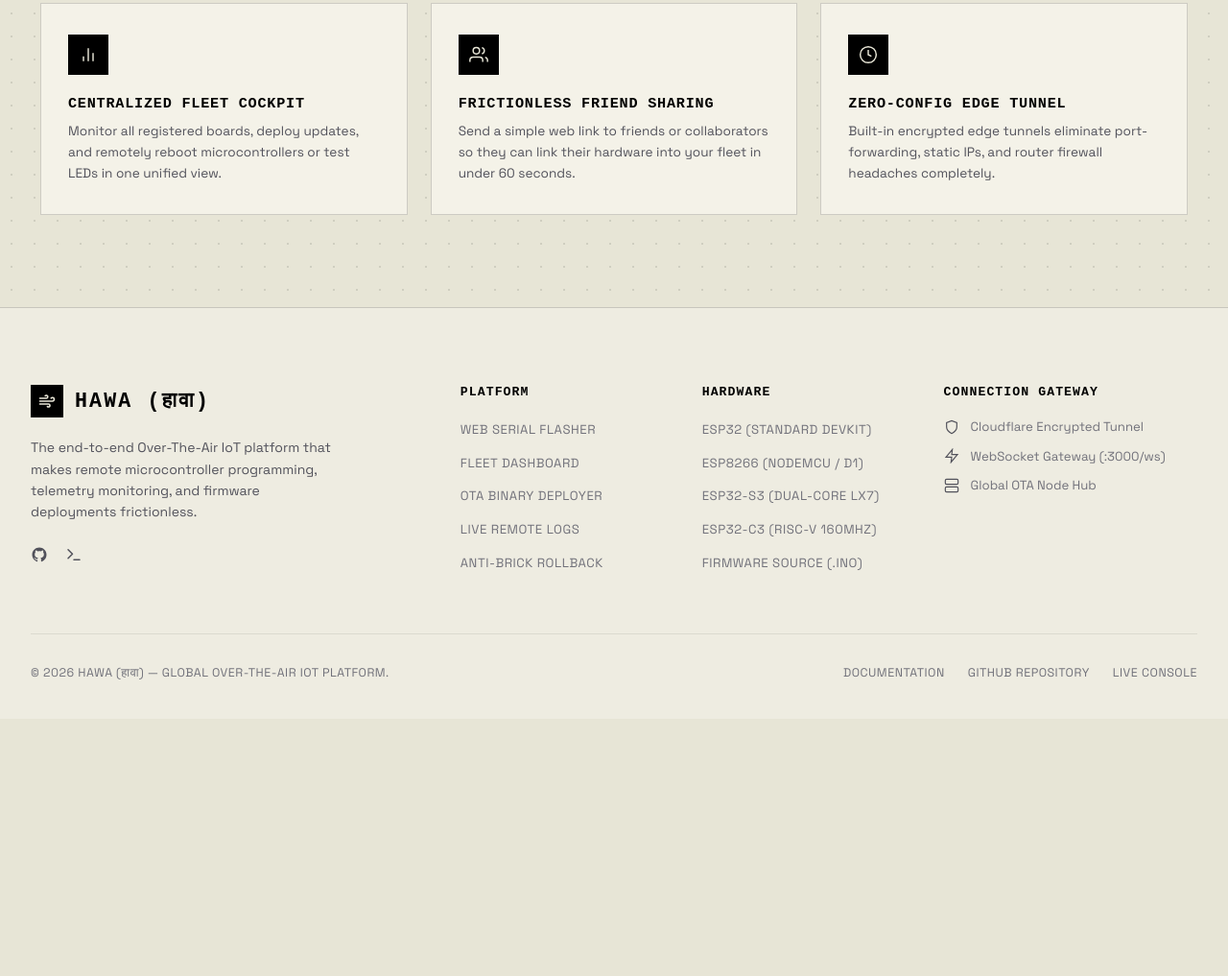
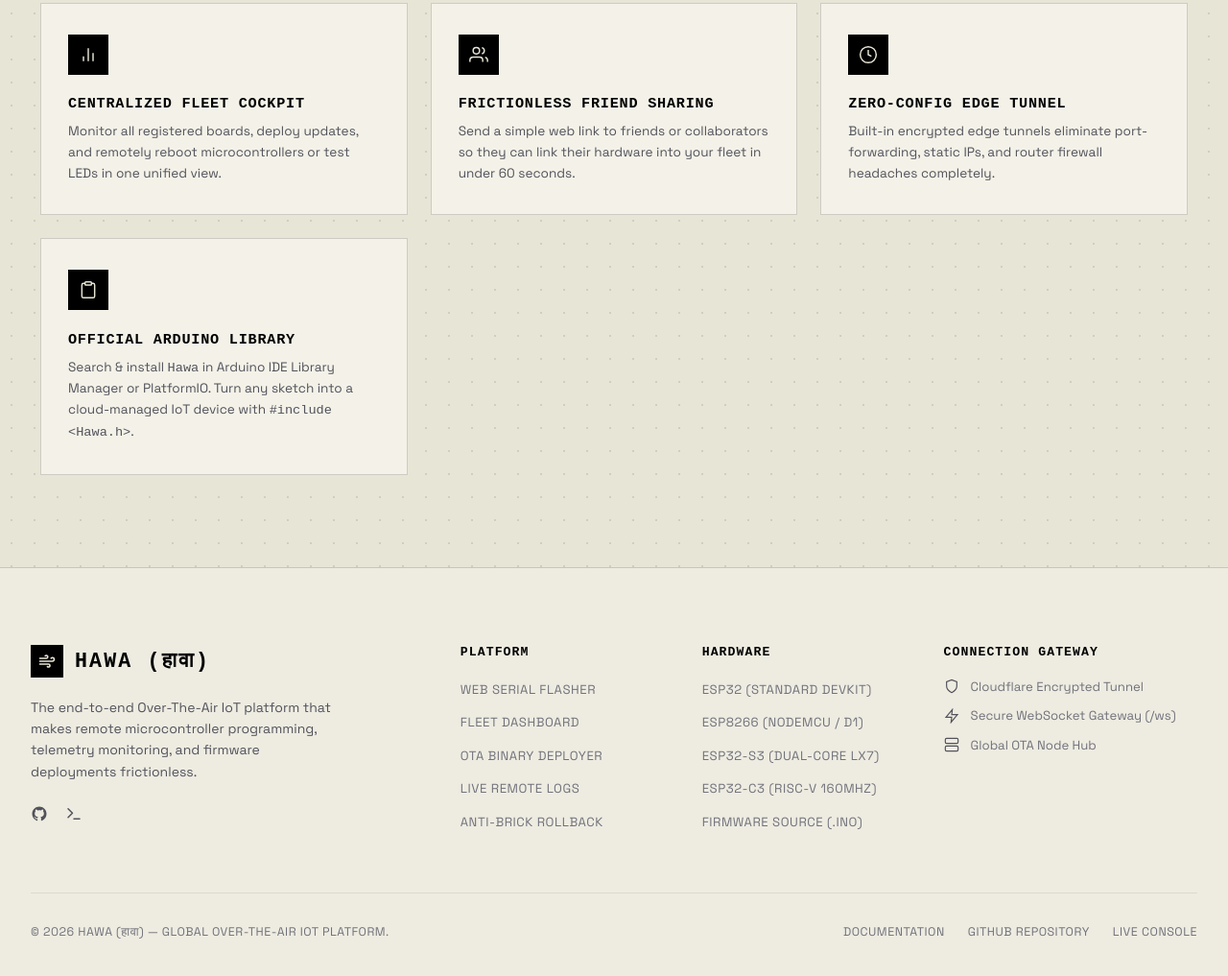
Before and after one commit to sakshyambastakoti/HAWA, a website: page public/flash.html in a window 1280 px wide. Shown: the part 2422-3439 px from the top of the page at 96% size. Before the commit the page ends 3171 px from the top, so only its background shows below. Drawn offline with Linux system fonts and the light colour scheme; no server answers; a web font is replaced by a local one.

Commit message:
feat: add Arduino Library registry feature card and clean cloud endpoints in Web Flasher

```diff
--- a/public/flash.html
+++ b/public/flash.html
@@ -629,6 +629,18 @@
         <h3 class="excel-card-title">Zero-Config Edge Tunnel</h3>
         <p class="excel-card-desc">Built-in encrypted edge tunnels eliminate port-forwarding, static IPs, and router firewall headaches completely.</p>
       </div>
+
+      <!-- 10. Official Arduino Library Registry -->
+      <div class="excel-card">
+        <div class="excel-icon-box">
+          <svg viewBox="0 0 24 24">
+            <path d="M16 4h2a2 2 0 0 1 2 2v14a2 2 0 0 1-2 2H6a2 2 0 0 1-2-2V6a2 2 0 0 1 2-2h2"></path>
+            <rect x="8" y="2" width="8" height="4" rx="1" ry="1"></rect>
+          </svg>
+        </div>
+        <h3 class="excel-card-title">Official Arduino Library</h3>
+        <p class="excel-card-desc">Search &amp; install <code>Hawa</code> in Arduino IDE Library Manager or PlatformIO. Turn any sketch into a cloud-managed IoT device with <code>#include &lt;Hawa.h&gt;</code>.</p>
+      </div>
     </div>
   </section>
 
@@ -710,7 +722,7 @@
                 <svg class="footer-contact-icon" viewBox="0 0 24 24" fill="none">
                   <polygon points="13 2 3 14 12 14 11 22 21 10 12 10 13 2"></polygon>
                 </svg>
-                WebSocket Gateway (:3000/ws)
+                Secure WebSocket Gateway (/ws)
               </span>
             </li>
             <li>
```
